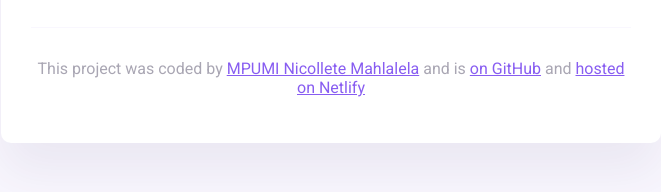
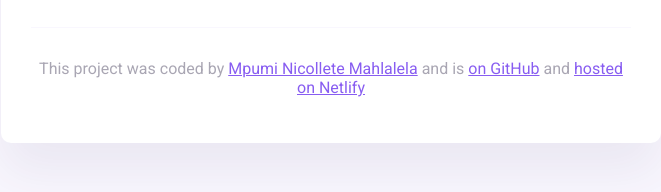
Before and after one commit to MpumiNico/weather-app, a website: page index.html in a window 1280 px wide. Shown: the part 336-528 px from the top of the page, 309-970 px from the left. Drawn offline with nearby package versions, Linux system fonts and the light colour scheme; files that its build step writes are made by us from their sources.

Commit message:
Update index.html

```diff
--- a/index.html
+++ b/index.html
@@ -47,7 +47,7 @@
       <footer>
         <p>
           This project was coded by
-          <a href="https://github.com/MpumiNico" target="_blank">MPUMI Nicollete Mahlalela</a> and is
+          <a href="https://github.com/MpumiNico" target="_blank">Mpumi Nicollete Mahlalela</a> and is
           <a href="https://github.com/MpumiNico/weather-app" target="_blank"> on GitHub</a> and
           <a href="#" target="_blank">hosted on Netlify</a>
         </p>
```
